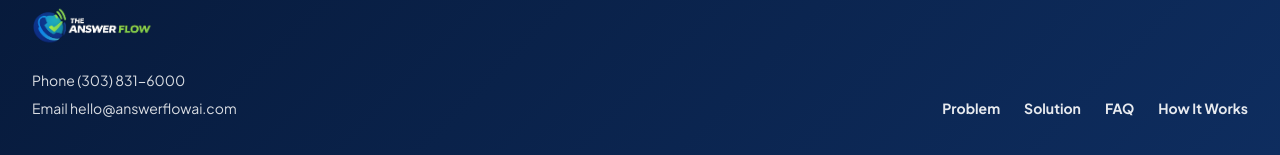
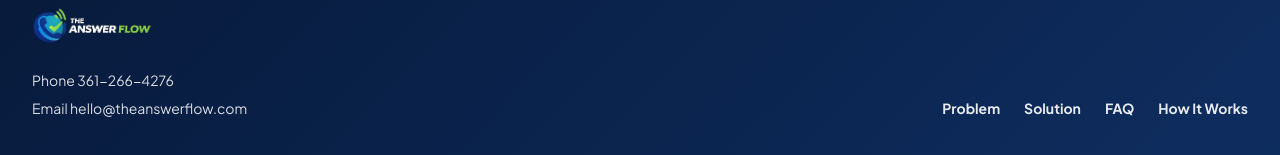
Before and after one commit to jrworksts/answerflowai, a React (Vite) app: page / in a window 1280 px wide. Shown: the part 2832-2987 px from the top of the page. Built offline with nearby package versions, Linux system fonts and the light colour scheme.

Commit message:
Update footer contact info

```diff
--- a/src/App.jsx
+++ b/src/App.jsx
@@ -260,8 +260,8 @@ function Footer() {
         <div>
           <BrandLogo className="h-9 w-auto sm:h-10" />
           <div className="mt-6 space-y-2 text-sm text-white/85">
-            <p>Phone (303) 831-6000</p>
-            <p>Email hello@answerflowai.com</p>
+            <p>Phone 361-266-4276</p>
+            <p>Email hello@theanswerflow.com</p>
           </div>
         </div>
         <div className="flex flex-wrap gap-6 text-sm font-bold">
```
